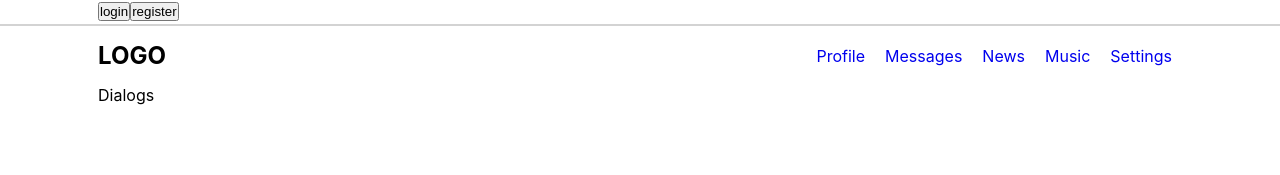
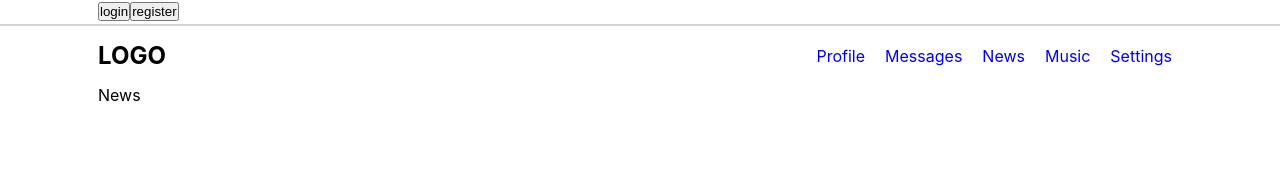
Before and after one commit to SerhiiStepanenko/social-network_v3.0, a React (Create React App) app: page /news in a window 1280 px wide. Shown: the top 175 px of the page. Built offline with nearby package versions, Linux system fonts and the light colour scheme.

Commit message:
lesson-19: Добавлен Route, добавлены компоненты News, Music, Settings

```diff
--- a/package.json
+++ b/package.json
@@ -8,6 +8,7 @@
     "@testing-library/user-event": "^12.1.10",
     "react": "^17.0.2",
     "react-dom": "^17.0.2",
+    "react-router-dom": "^6.0.2",
     "react-scripts": "4.0.3",
     "web-vitals": "^1.0.1"
   },
--- a/src/App.js
+++ b/src/App.js
@@ -1,18 +1,31 @@
-// import s from './App.module.css'
-import React from "react";
-import Header from "./components/header/Header";
-import Navbar from "./components/navbar/Navbar";
-import Profile from "./components/profile/Profile";
-import Dialogs from "./components/dialogs/Dialogs";
+import s from './App.module.css'
+import React from "react"
+import Header from "./components/header/Header"
+import Navbar from "./components/navbar/Navbar"
+import Profile from "./components/profile/Profile"
+import Dialogs from "./components/dialogs/Dialogs"
+import {BrowserRouter, Route, Routes} from 'react-router-dom'
+import News from "./components/news/News";
+import Music from "./components/music/Music";
+import Settings from "./components/settings/Settings";
 
 const App = () => {
     return (
         <div>
-            <Header/>
-            <Navbar/>
-            <Dialogs/>
-            {/*<Profile/>*/}
+            <BrowserRouter>
+                <Header/>
+                <Navbar/>
+                <Routes>
+                    <Route path='/dialogs' element={<Dialogs/>}/>
+                    <Route path='/' exact  element={<Profile/>}/>
+                    <Route path='/news' element={<News/>}/>
+                    <Route path='/music' element={<Music/>}/>
+                    <Route path='/settings' element={<Settings/>}/>
+                </Routes>
+            </BrowserRouter>
         </div>
+
+
     );
 }
 
--- /dev/null
+++ b/src/components/music/Music.jsx
@@ -0,0 +1,12 @@
+import React from "react"
+import s from './Music.module.css'
+
+const Music = () => {
+    return (
+        <div className={s.container}>
+            Music
+        </div>
+    )
+}
+
+export default Music
--- /dev/null
+++ b/src/components/music/Music.module.css
@@ -0,0 +1,8 @@
+*{
+    margin: 0;
+    padding: 0;
+}
+.container{
+    width: 1084px;
+    margin: 0 auto;
+}
--- a/src/components/navbar/Navbar.jsx
+++ b/src/components/navbar/Navbar.jsx
@@ -13,19 +13,19 @@
                         <div className={s.menuBlock}>
                             <ul className={s.menu}>
                                 <li className={s.menuItem}>
-                                    <a href='#'>Profile</a>
+                                    <a href='/'>Profile</a>
                                 </li>
                                 <li className={s.menuItem}>
-                                    <a href='#'>Messages</a>
+                                    <a href='/dialogs'>Messages</a>
                                 </li>
                                 <li className={s.menuItem}>
-                                    <a href='#'>News</a>
+                                    <a href='news'>News</a>
                                 </li>
                                 <li className={s.menuItem}>
-                                    <a href='#'>Music</a>
+                                    <a href='music'>Music</a>
                                 </li>
                                 <li className={s.menuItem}>
-                                    <a href='#'>Settings</a>
+                                    <a href='settings'>Settings</a>
                                 </li>
                             </ul>
                         </div>
--- /dev/null
+++ b/src/components/news/News.jsx
@@ -0,0 +1,12 @@
+import React from "react"
+import s from './News.module.css'
+
+const News = () => {
+    return (
+        <div className={s.container}>
+            News
+        </div>
+    )
+}
+
+export default News
--- /dev/null
+++ b/src/components/news/News.module.css
@@ -0,0 +1,8 @@
+*{
+    margin: 0;
+    padding: 0;
+}
+.container{
+    width: 1084px;
+    margin: 0 auto;
+}
--- /dev/null
+++ b/src/components/settings/Settings.jsx
@@ -0,0 +1,12 @@
+import React from "react"
+import s from './Settings.module.css'
+
+const Settings = () => {
+    return (
+        <div className={s.container}>
+            Settings
+        </div>
+    )
+}
+
+export default Settings
--- /dev/null
+++ b/src/components/settings/Settings.module.css
@@ -0,0 +1,8 @@
+*{
+    margin: 0;
+    padding: 0;
+}
+.container{
+    width: 1084px;
+    margin: 0 auto;
+}
```
